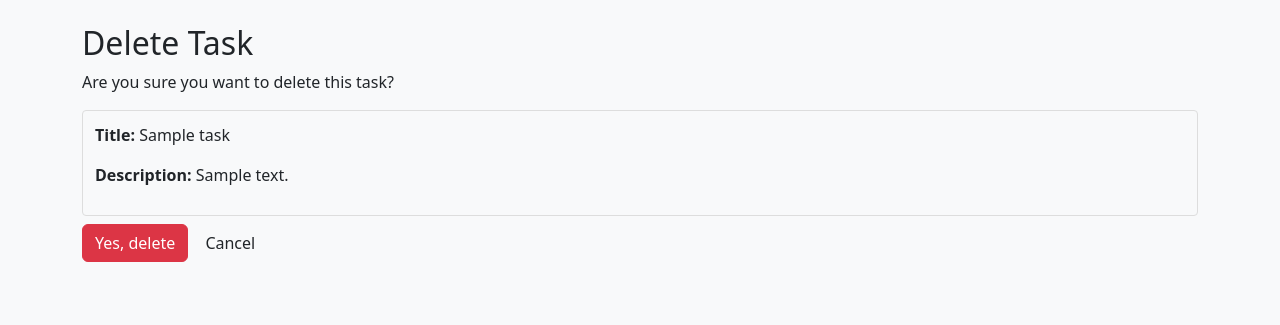
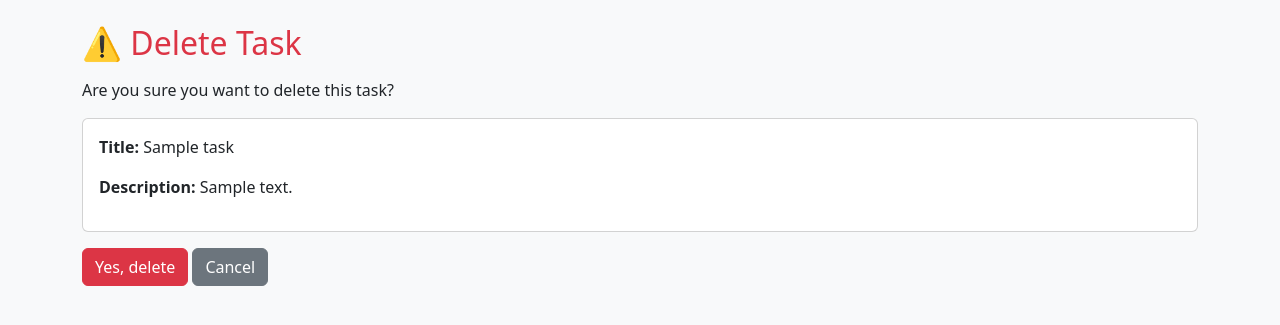
Before and after one commit to Kalpi2002/flask-lite-project, a Flask app: page /task/1/delete in a window 1280 px wide. Shown: the part 56-381 px from the top of the page. Run offline with Flask 3, Linux system fonts and the light colour scheme; tables that the repository leaves empty hold one stand-in row (values such as "Sample post").

Commit message:
Update delete_confirm.html

```diff
--- a/templates/delete_confirm.html
+++ b/templates/delete_confirm.html
@@ -2,12 +2,14 @@
 {% block title %}Confirm Delete{% endblock %}
 
 {% block content %}
-<h2>Delete Task</h2>
+<h2 class="text-danger mb-3">⚠️ Delete Task</h2>
 <p>Are you sure you want to delete this task?</p>
 
-<div style="border:1px solid #ddd; padding:0.75rem; margin:0.5rem 0; border-radius:4px;">
-  <p><strong>Title:</strong> {{ task.title }}</p>
-  <p><strong>Description:</strong> {{ task.description or "—" }}</p>
+<div class="card mb-3">
+  <div class="card-body">
+    <p><strong>Title:</strong> {{ task.title }}</p>
+    <p><strong>Description:</strong> {{ task.description or "—" }}</p>
+  </div>
 </div>
 
 <!-- Form to perform deletion -->
@@ -16,5 +18,5 @@
 </form>
 
 <!-- Cancel button -->
-<a href="{{ url_for('index') }}" class="btn">Cancel</a>
+<a href="{{ url_for('task_list') }}" class="btn btn-secondary">Cancel</a>
 {% endblock %}
```
